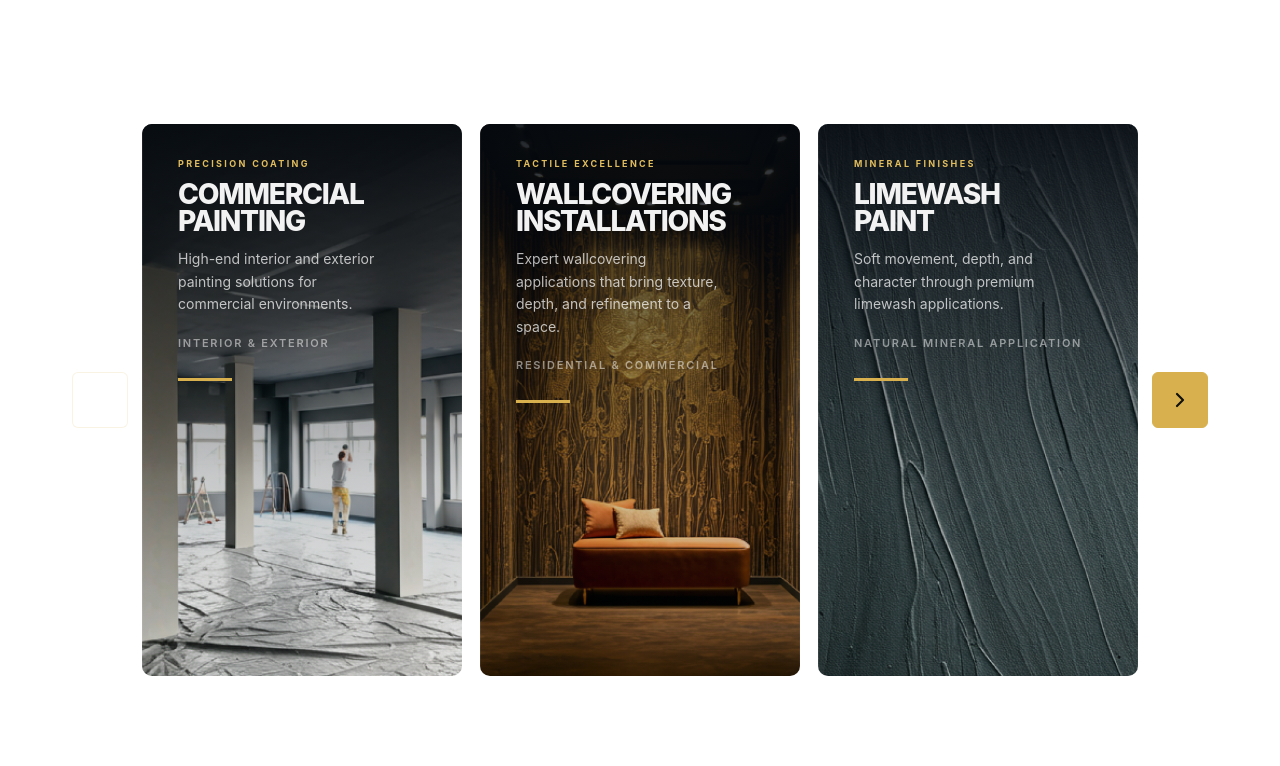
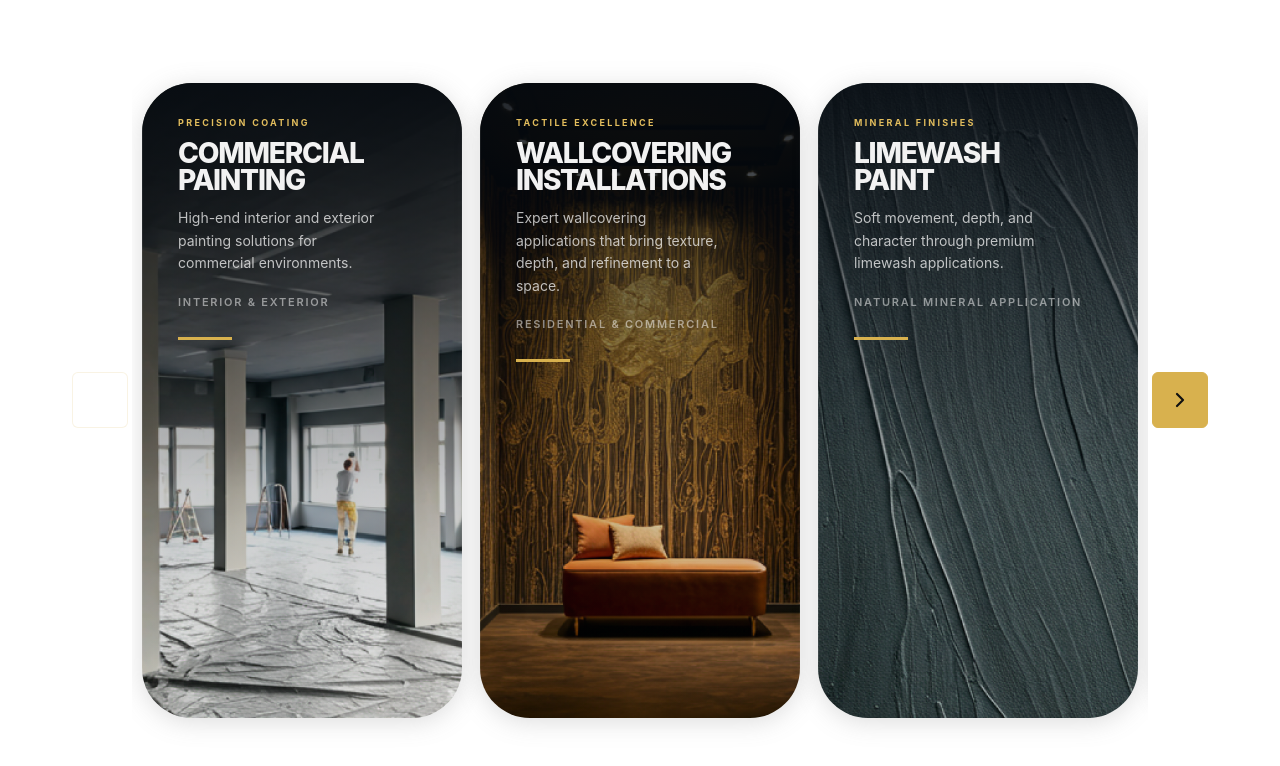
Before and after one commit to Avmannino/services_webpage_embed, a React (Vite) app: page / in a window 1280 px wide. Shown: the top 766 px of the page. Built offline with nearby package versions, Linux system fonts and the light colour scheme.

Commit message:
Fixed Card layouts

```diff
--- a/src/App.jsx
+++ b/src/App.jsx
@@ -137,6 +137,7 @@ function App() {
               </svg>
             </button>
 
+            <div className="carousel-clip">
             <div className="carousel-area" id="services-carousel">
               <div
                 className="carousel-track"
@@ -170,6 +171,7 @@ function App() {
 
               </div>
             </div>
+            </div>
 
             <button
               type="button"
--- a/src/styles.css
+++ b/src/styles.css
@@ -11,7 +11,7 @@
     --gold-hover: rgba(216, 177, 78, 0.08);
     --card-gap: 18px;
     --shell-padding-x: 72px;
-    --card-height: 552px;
+    --card-height: 635px;
     --section-width: 100%;
 }
 
@@ -67,9 +67,15 @@ button {
     gap: 14px;
 }
 
+.carousel-clip {
+    flex: 1;
+    overflow-x: clip;
+    padding: 12px 10px;
+    margin: 0 -10px;
+}
+
 .carousel-area {
-    flex: 1;
-    overflow: hidden;
+    overflow: visible;
 }
 
 .carousel-track {
@@ -85,16 +91,17 @@ button {
     min-width: calc((100% - (var(--card-gap) * 2)) / 3);
     height: var(--card-height);
     overflow: hidden;
-    border-radius: 10px;
+    border-radius: 50px;
     background-color: #171717;
     background-size: cover;
     background-position: center center;
     isolation: isolate;
+    box-shadow: 0 4px 24px rgba(120, 120, 120, 0.25);
     transition: transform 300ms cubic-bezier(0.22, 1, 0.36, 1);
 }
 
 .service-card:hover {
-    transform: scale(1.03) translateY(-4px);
+    transform: scale(1.015) translateY(-2px);
 }
 
 .service-card::after {
@@ -213,7 +220,7 @@ button {
     :root {
         --shell-padding-x: 40px;
         --card-gap: 16px;
-        --card-height: 500px;
+        --card-height: 575px;
     }
 
     .service-card {
@@ -246,7 +253,7 @@ button {
     :root {
         --shell-padding-x: 16px;
         --card-gap: 12px;
-        --card-height: 460px;
+        --card-height: 529px;
     }
 
     .services-section {
@@ -267,7 +274,7 @@ button {
     }
 
     .service-card-content {
-        padding: 22px 20px 0;
+        padding: 52px 20px 0;
     }
 
     .service-card-title {
```
Also changed, not shown: 1 other file (tests, documents, lock files or other folders).
